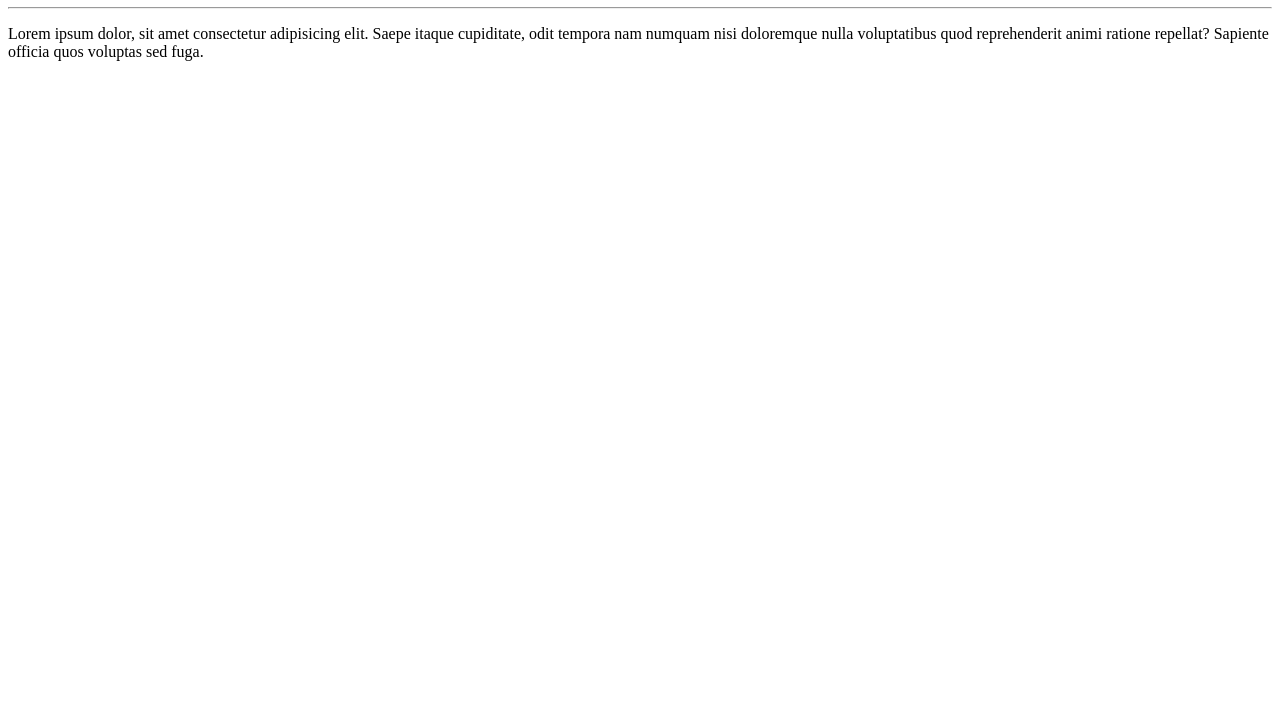
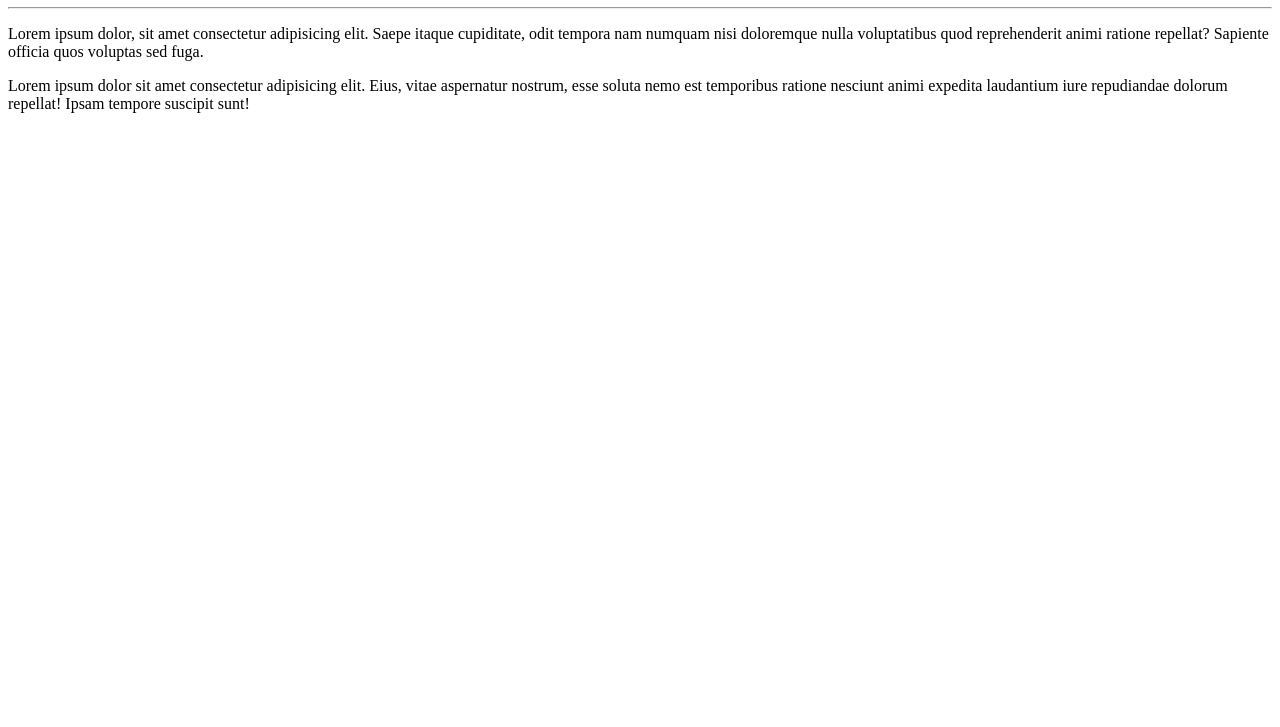
Before and after one commit to Felipe-dos-Santos-Gama/Ola-Mundo, a plain HTML site: page site-exemplo/index.html in a window 1280 px wide. Shown: the part 73-800 px from the top of the page. Drawn offline with Linux system fonts and the light colour scheme.

Commit message:
adicionei um parágrafo

```diff
--- a/site-exemplo/index.html
+++ b/site-exemplo/index.html
@@ -9,9 +9,14 @@
     <h1>Olá, mundo!</h1>
     <hr>
     <p>Lorem ipsum dolor, sit amet consectetur
-        adipisicing elit. Saepe itaque cupiditate, odit
-        tempora nam numquam nisi doloremque nulla
-        voluptatibus quod reprehenderit animi ratione repellat?
-        Sapiente officia quos voluptas sed fuga.</p>
+    adipisicing elit. Saepe itaque cupiditate, odit
+    tempora nam numquam nisi doloremque nulla
+    voluptatibus quod reprehenderit animi ratione repellat?
+    Sapiente officia quos voluptas sed fuga.</p>
+    <p>Lorem ipsum dolor sit amet consectetur
+    adipisicing elit. Eius, vitae aspernatur nostrum,
+    esse soluta nemo est temporibus ratione nesciunt
+    animi expedita laudantium iure repudiandae dolorum
+    repellat! Ipsam tempore suscipit sunt!</p>
 </body>
 </html>
```
